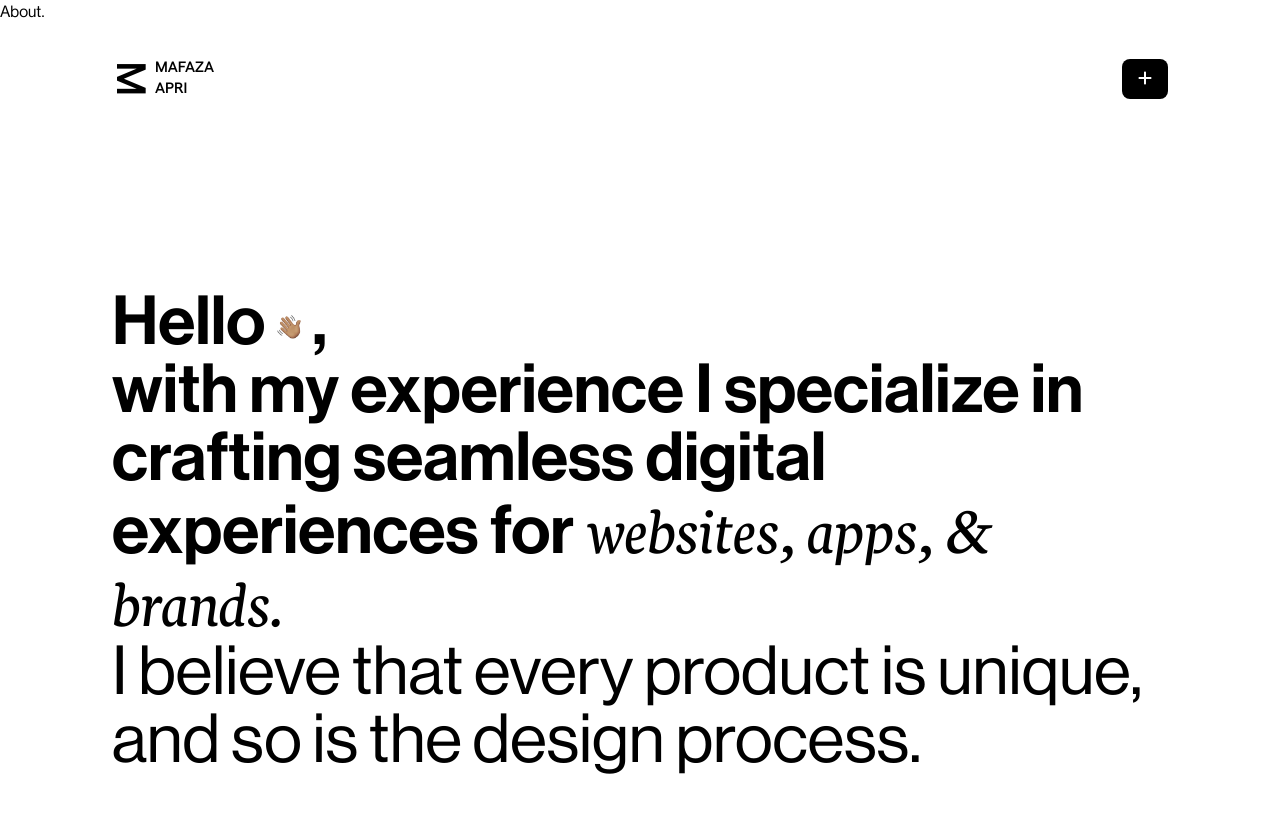
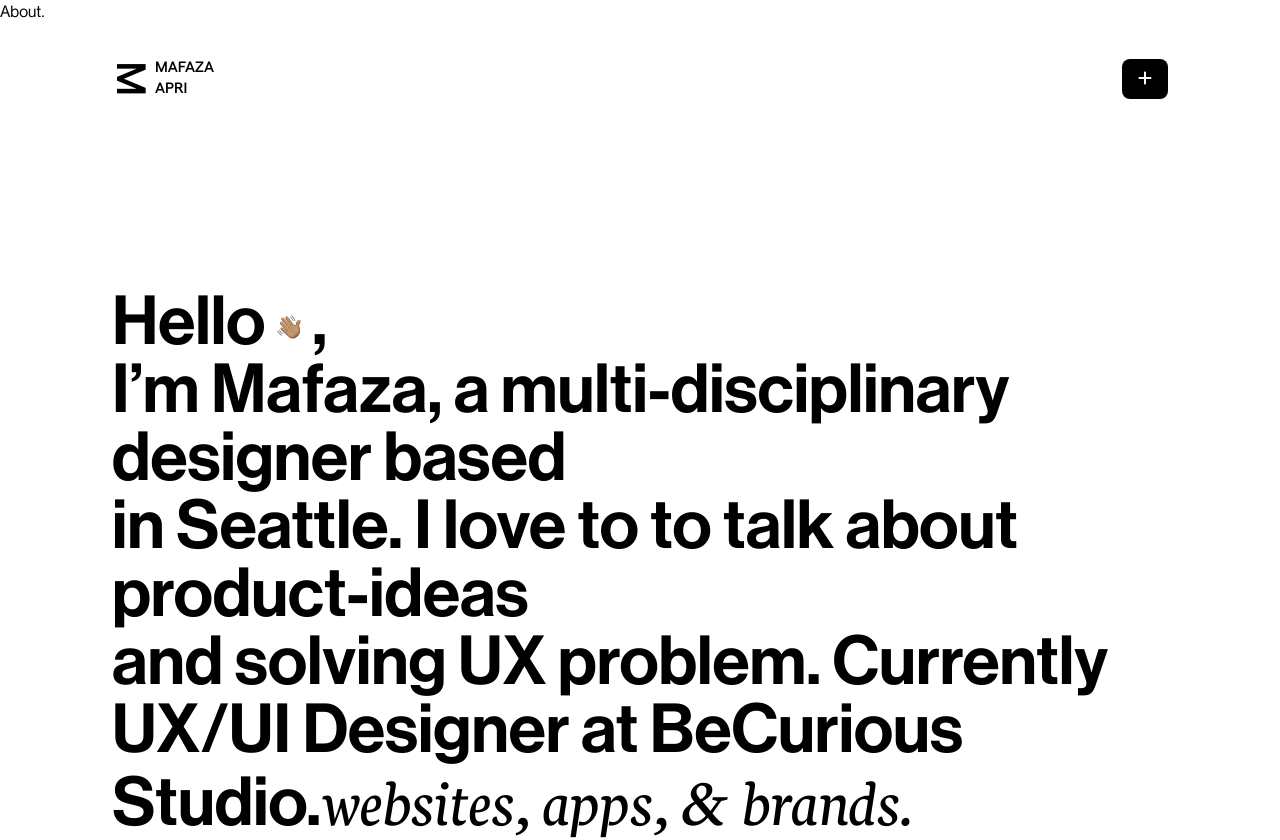
Before and after one commit to mafazaapri/mafazaapri.github.io, a React (Vite) app: page /#/about in a window 1280 px wide. Shown: the top 840 px of the page. Before the commit the page ends 814 px from the top, so only its background shows below. Built offline with nearby package versions, Linux system fonts and the light colour scheme.

Commit message:
Update AboutPage.jsx

```diff
--- a/src/pages/AboutPage.jsx
+++ b/src/pages/AboutPage.jsx
@@ -15,9 +15,11 @@ export default function AboutPage() {
             <span className="font-medium">
             Hello{" "}
               <img src="/img/hand.png" className="w-6 inline-block" /> ,
-              <br />with my
-              experience I specialize in crafting seamless digital experiences
-              for{" "}
+              <br />I’m Mafaza, a multi-disciplinary designer based {" "}
+              <br />
+              in Seattle. I love to to talk about product-ideas
+              <br />
+              and solving UX problem. Currently UX/UI Designer at  BeCurious Studio.
               </span>
               <span className="font-neuton italic">
                 websites, apps, & brands.
```
